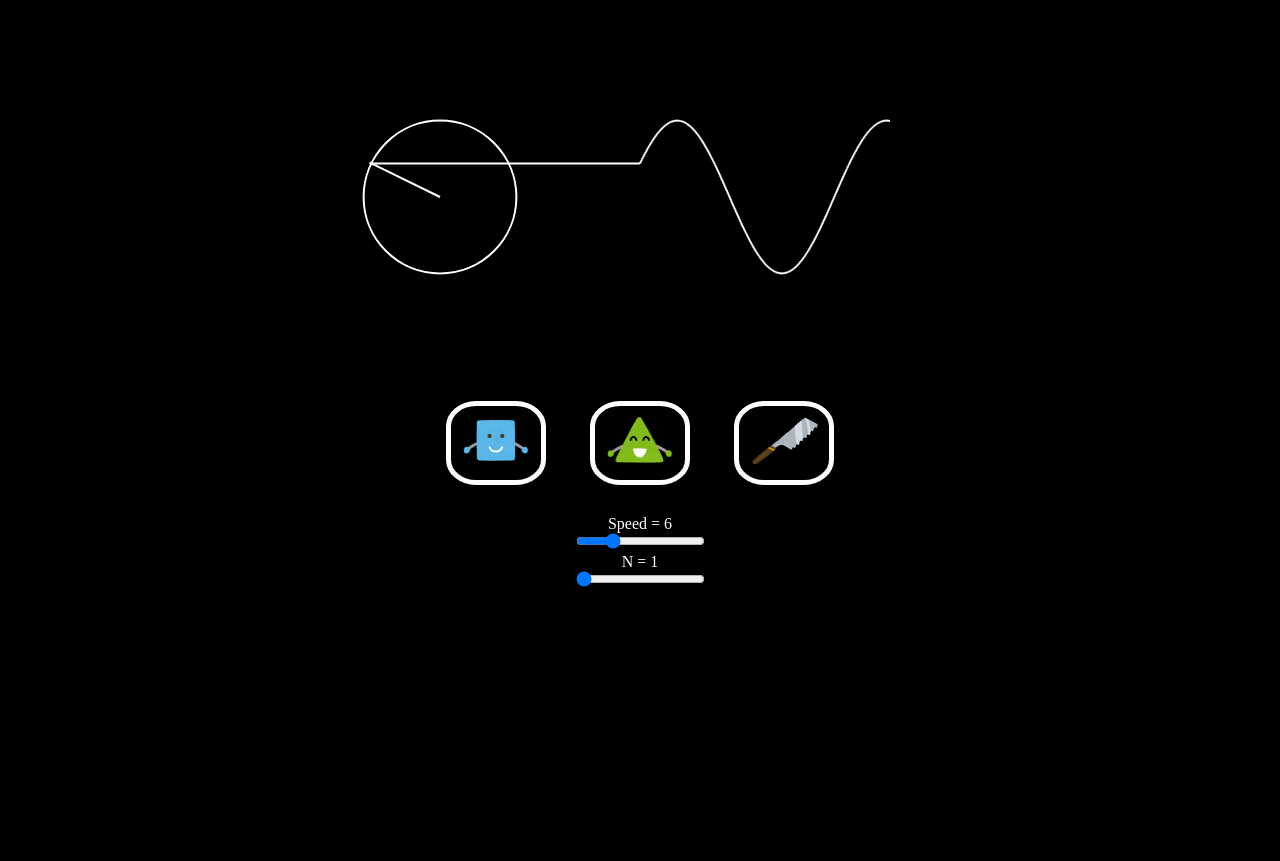
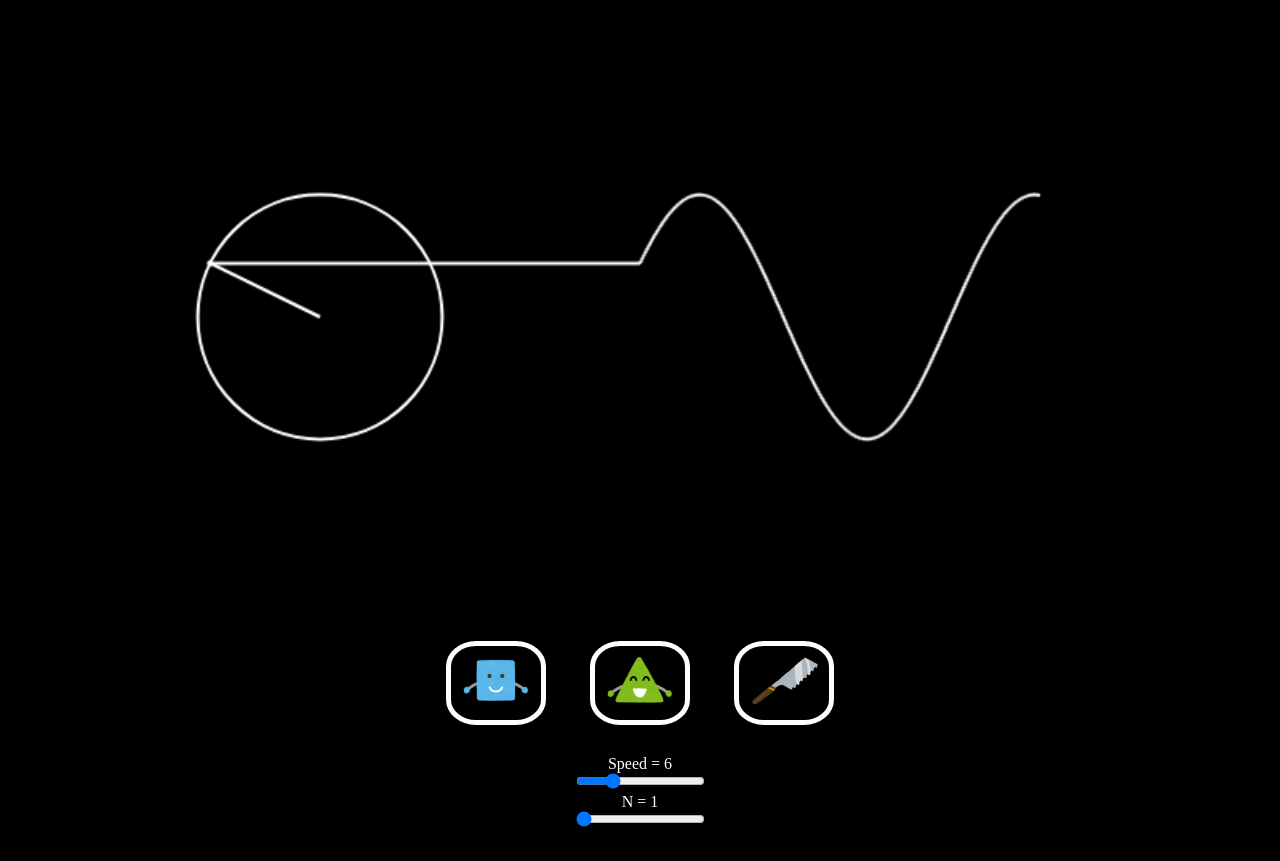
Before and after one commit to sho373/CodingChallenge, a plain HTML site: page 07_Fourier_Series/index.html in a window 1280 px wide. Shown: the part 40-901 px from the top of the page. Before the commit the page ends 800 px from the top, so only its background shows below. Drawn offline with Linux system fonts and the light colour scheme.

Commit message:
Update style.css

```diff
--- a/07_Fourier_Series/style.css
+++ b/07_Fourier_Series/style.css
@@ -14,6 +14,11 @@ body {
     background-color: black;
     text-align: center;
     }
+
+#gameScreen{
+
+    width: 100%;
+}
 
 img{
     width: 70px;
```
